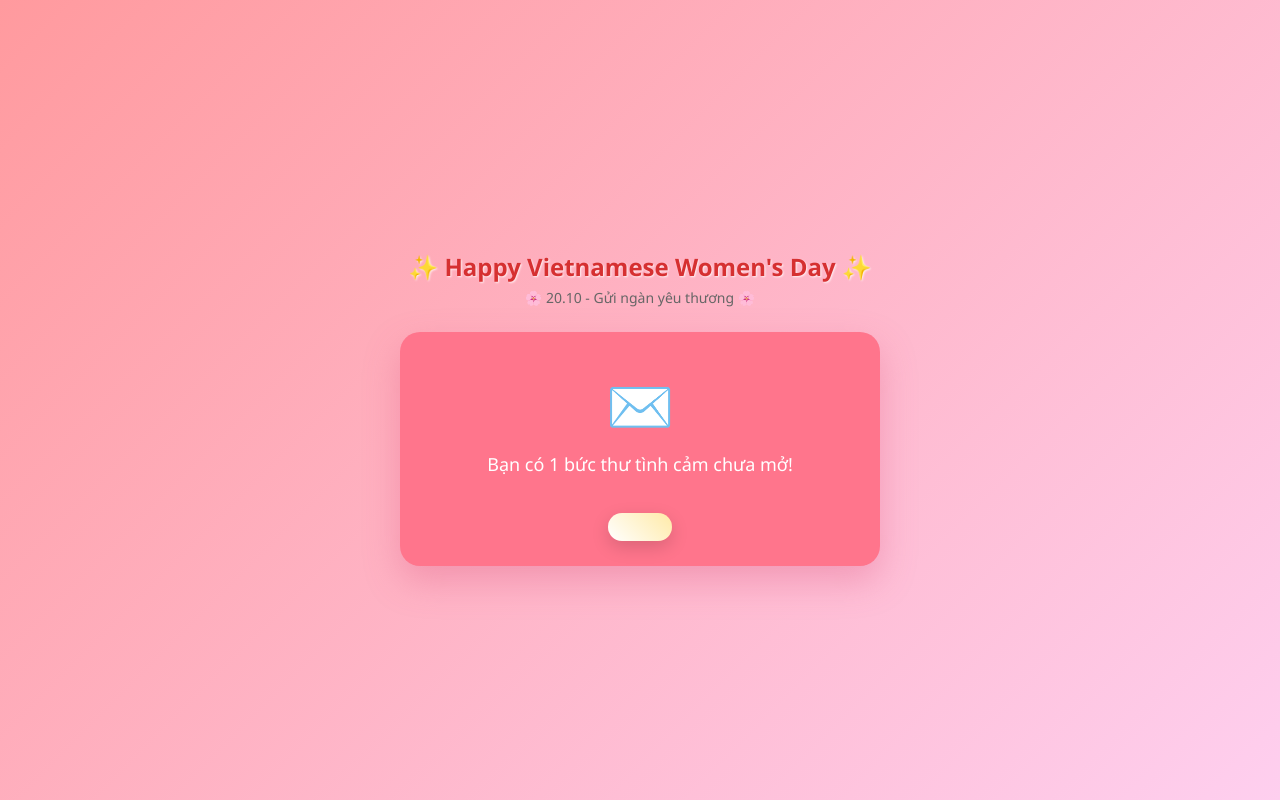
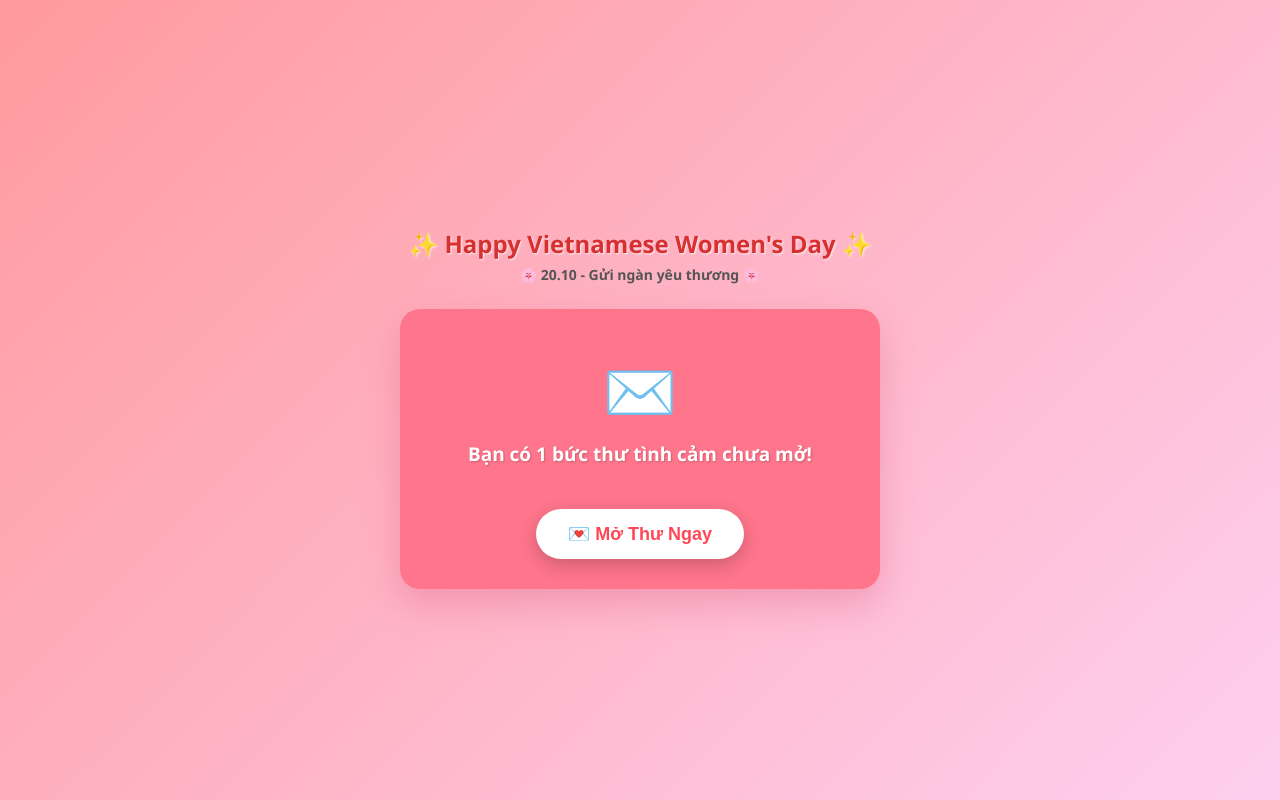
Before and after one commit to minhm490-stack/DEF-BOOM-2010, a plain HTML site: page index.html in a window 1280 px wide. Drawn offline with Linux system fonts and the light colour scheme.

Commit message:
Update styles and content in index.html

```diff
--- a/index.html
+++ b/index.html
@@ -34,9 +34,10 @@
         }
 
         .sub-title {
-            color: #666;
+            color: #555;
             font-size: 14px;
             margin-bottom: 25px;
+            font-weight: 600;
         }
 
         /* Phong Bì Thư BAN ĐẦU */
@@ -46,31 +47,35 @@
             background: #ff758c;
             border-radius: 20px;
             box-shadow: 0 15px 35px rgba(220, 90, 130, 0.35);
-            padding: 35px 20px 25px 20px;
+            padding: 40px 20px 30px 20px;
             cursor: pointer;
             transition: all 0.3s ease;
         }
 
-        /* Nút Bấm Mở Thư */
+        .envelope:hover {
+            transform: scale(1.02);
+        }
+
+        /* Nút Bấm Mở Thư Đã Sửa Rõ Chữ */
         .btn-open {
-            background: linear-gradient(45deg, #ffffff, #ffeaa7);
-            color: #d63031;
+            background: #ffffff;
+            color: #ff4757;
             border: none;
             padding: 14px 32px;
             font-size: 18px;
             border-radius: 30px;
             cursor: pointer;
             font-weight: bold;
-            box-shadow: 0 6px 18px rgba(0, 0, 0, 0.15);
+            box-shadow: 0 6px 18px rgba(0, 0, 0, 0.2);
             transition: all 0.3s ease;
-            margin-top: 15px;
+            margin-top: 20px;
             display: inline-block;
         }
 
         .btn-open:hover {
-            transform: scale(1.06);
+            transform: scale(1.08);
+            background: #fff2f4;
             box-shadow: 0 8px 22px rgba(0, 0, 0, 0.25);
-            background: #ffffff;
         }
 
         /* Bức thư ẩn (Hiện ra khi bấm nút) */
@@ -129,9 +134,33 @@
         <h1>✨ Happy Vietnamese Women's Day ✨</h1>
         <div class="sub-title">🌸 20.10 - Gửi ngàn yêu thương 🌸</div>
 
-        <!-- Phong bì kèm nút mở thư -->
+        <!-- Phong bì kèm nút mở thư (Bấm vào cả phong bì hoặc nút đều được) -->
         <div id="envelopeView" class="envelope" onclick="openLetter()">
-            <div style="font-size: 55px; margin-bottom: 10px;">✉️</div>
-            <div style="color: white; font-size: 18px; font-weight: 500;">Bạn có 1 bức thư tình cảm chưa mở!</div>
+            <div style="font-size: 60px; margin-bottom: 10px;">✉️</div>
+            <div style="color: white; font-size: 19px; font-weight: 600; text-shadow: 1px 1px 2px rgba(0,0,0,0.2);">Bạn có 1 bức thư tình cảm chưa mở!</div>
             <br>
-            <button class="btn-open">
+            <button class="btn-open">💌 Mở Thư Ngay</button>
+        </div>
+
+        <!-- Bức thư hiện ra sau khi nhấn -->
+        <div id="letterView" class="letter-card">
+            <!-- Ảnh bó hoa -->
+            <img src="123.jpg" alt="Bó hoa yêu thương" class="flower-img">
+
+            <!-- Lời chúc ý nghĩa -->
+            <div class="message-box">
+                <span class="heart-icon">💖</span> <strong>Chúc Em</strong> một ngày 20/10 thật ý nghĩa, xinh đẹp và ngập tràn niềm vui, mạnh khoẻ cũng như luôn tươi cười rạng rỡ hơn hiện tại nhoaa.
+                <br><br>
+                🙏 Nguyện xin Thiên Chúa và mẹ Maria ban cho em và gia đình luôn được bình an, hạnh phúc và gặt hái được nhiều hồng ân trong công việc cũng như cuộc sống! ✨🕊️
+            </div>
+        </div>
+    </div>
+
+    <script>
+        function openLetter() {
+            document.getElementById('envelopeView').style.display = 'none';
+            document.getElementById('letterView').style.display = 'block';
+        }
+    </script>
+</body>
+</html>
```
